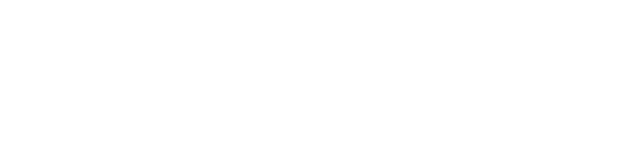
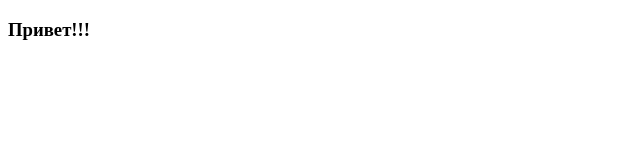
Before and after one commit to IgRomanov/Tasks, a plain HTML site: page index.html in a window 1280 px wide. Shown: the whole page, without its empty margins (0-640 px from the left). Drawn offline with Linux system fonts and the light colour scheme.

Commit message:
Ершкв commit

```diff
--- a/index.html
+++ b/index.html
@@ -6,6 +6,6 @@
     <title>Document</title>
 </head>
 <body>
-
+    <h3>Привет!!!</h3>
 </body>
 </html>
```
